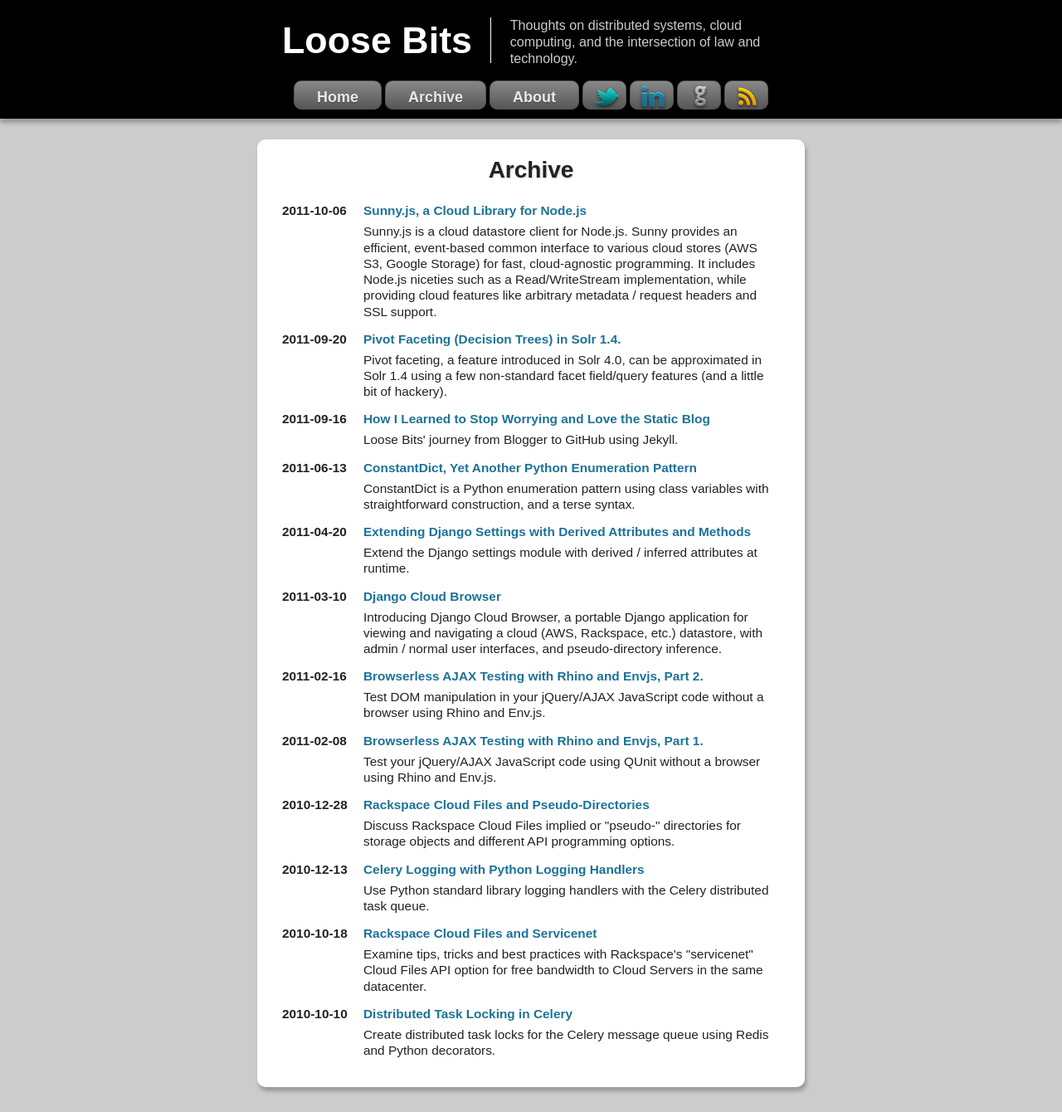
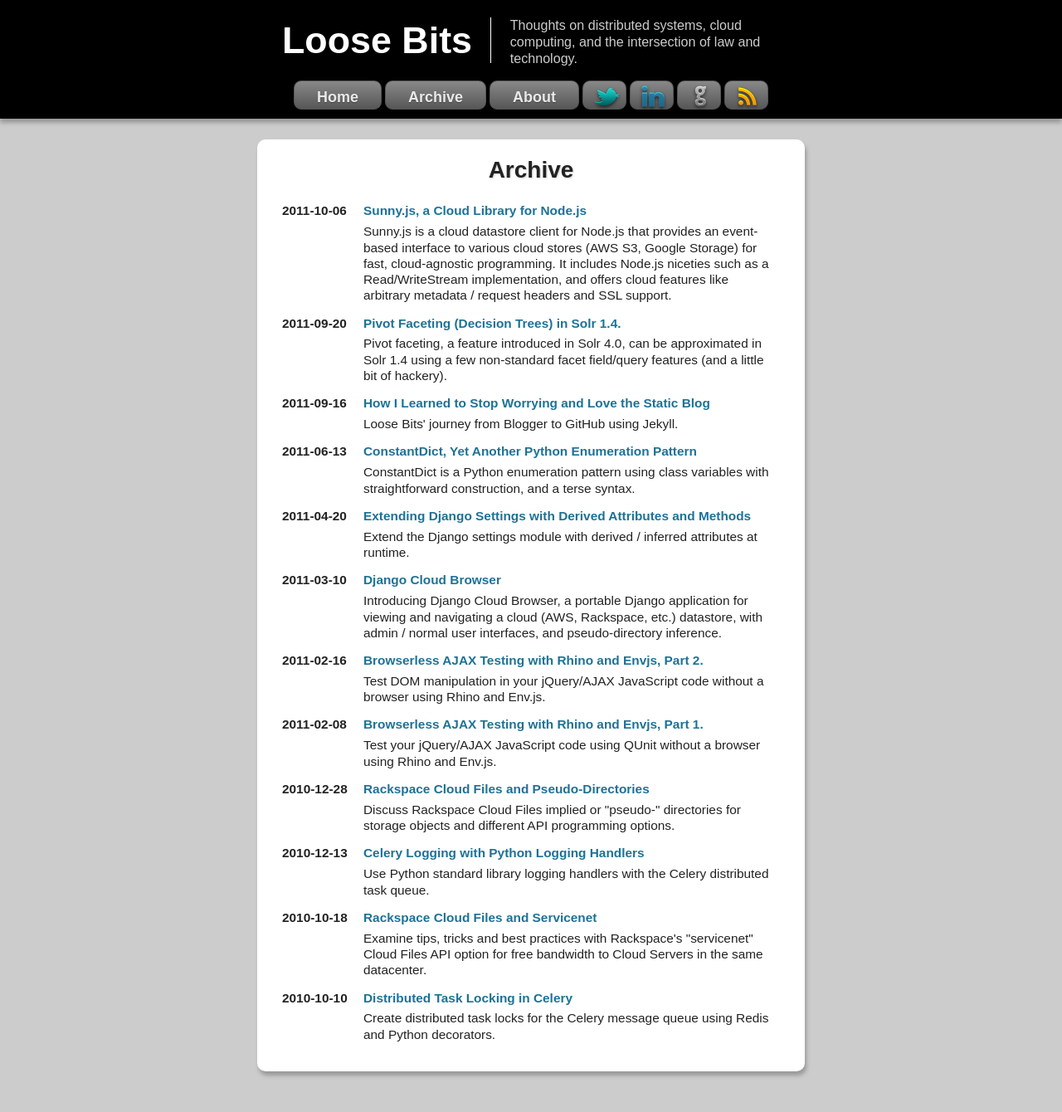
Before and after one commit to ryan-roemer/loose-bits, a Jekyll site: the page built from archive.md, in a window 1280 px wide. Shown: the whole page at 83% size. Built offline with Jekyll 4.4.1, drawn with Linux system fonts in a browser that asks for light colours; Markdown is read by kramdown in place of the engine named in the settings.

Commit message:
Sunny Post: More description.

```diff
--- a/_posts/2011-10-06-node-sunny.md
+++ b/_posts/2011-10-06-node-sunny.md
@@ -1,11 +1,11 @@
 ---
 layout: post
 title: Sunny.js, a Cloud Library for Node.js
-description: Sunny.js is a cloud datastore client for Node.js. Sunny provides
-  an efficient, event-based common interface to various cloud stores (AWS S3,
-  Google Storage) for fast, cloud-agnostic programming. It includes Node.js
-  niceties such as a Read/WriteStream implementation, while providing cloud
-  features like arbitrary metadata / request headers and SSL support.
+description: Sunny.js is a cloud datastore client for Node.js that provides
+  an event-based interface to various cloud stores (AWS S3, Google Storage) for
+  fast, cloud-agnostic programming. It includes Node.js niceties such as a
+  Read/WriteStream implementation, and offers cloud features like arbitrary
+  metadata / request headers and SSL support.
 date: 2011-10-06 16:00:00 UTC
 tags: ['sunny', 'node.js', 'cloud', 's3', 'aws', 'google storage']
 ---
```
